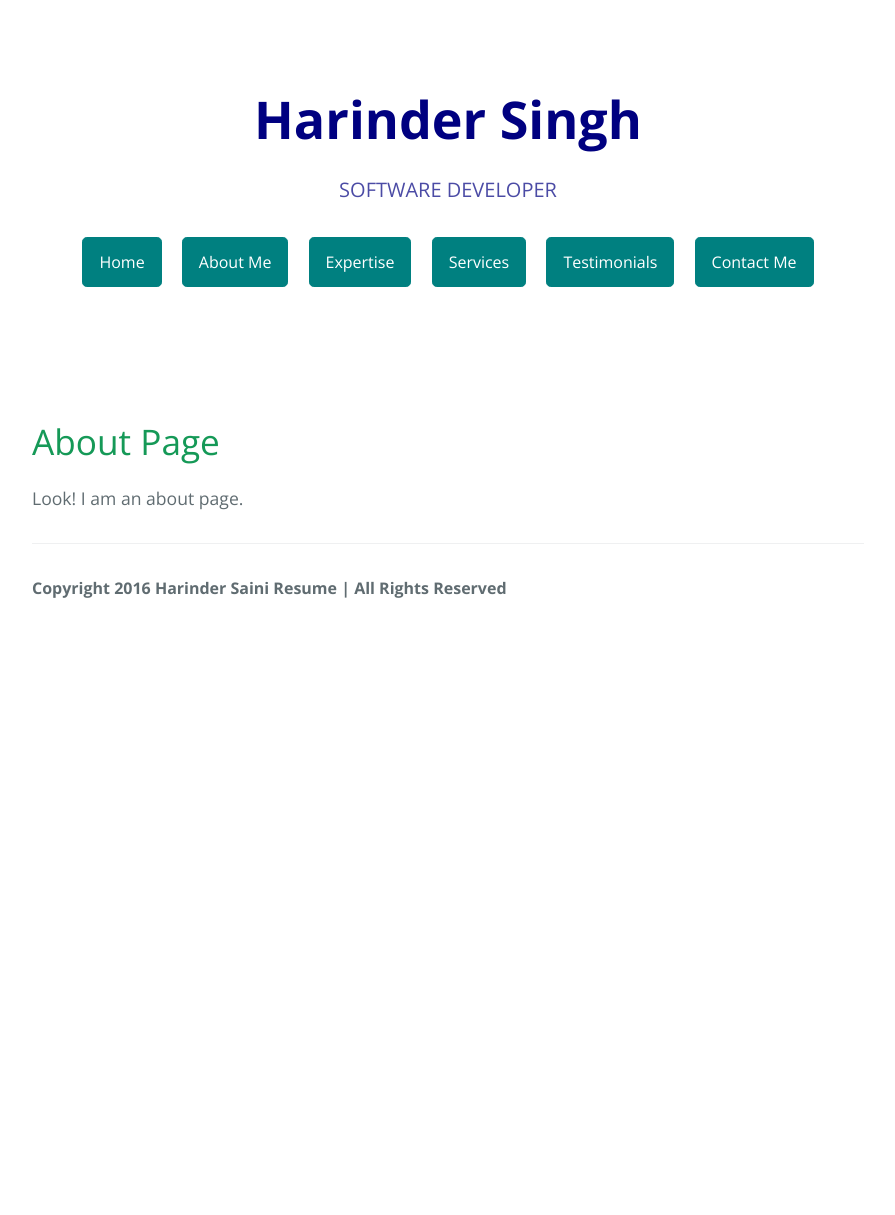
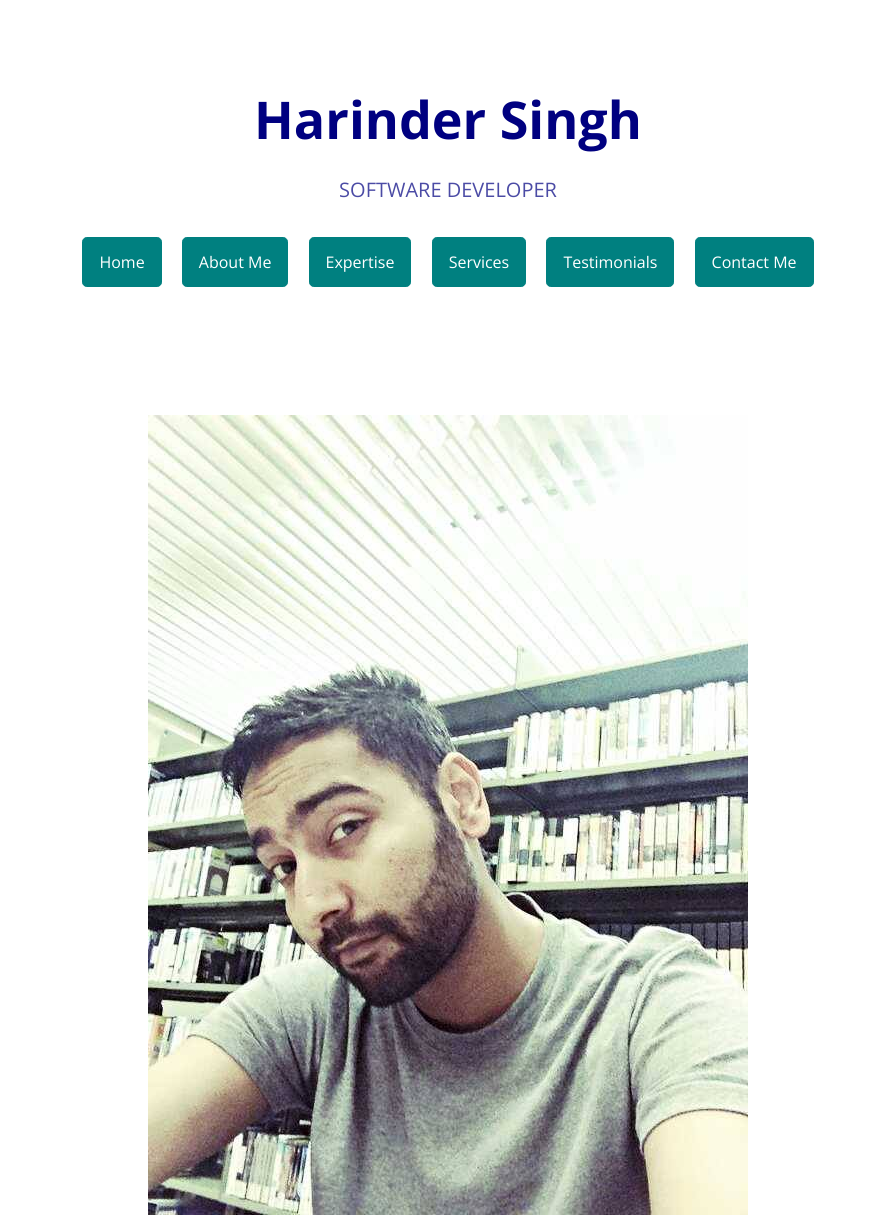
Before and after one commit to sainiharinder/HarinderSainiResume, a plain HTML site: page index.html at #!/about in a window 1280 px wide. Shown: the top 1215 px of the page, without its empty margins (192-1087 px from the left). Before the commit the page ends 800 px from the top, so only its background shows below. Drawn offline with nearby package versions, Linux system fonts and the light colour scheme; some packages are replaced by stand-ins of ours.

Commit message:
image
image and about us

```diff
--- a/about.html
+++ b/about.html
@@ -1,5 +1,7 @@
-<div class="jumbotron text-center">
-	<h1>About Page</h1>
+<div class="jumbotron text-center" style="text-align: center;">
+
+
+	  <img src="image/harindersaini.jpg" alt="DEVELOPER Icon" >
 
 	<p>{{ message }}</p>
 </div>
```
Also changed, not shown: image/harindersaini.jpg (added).
